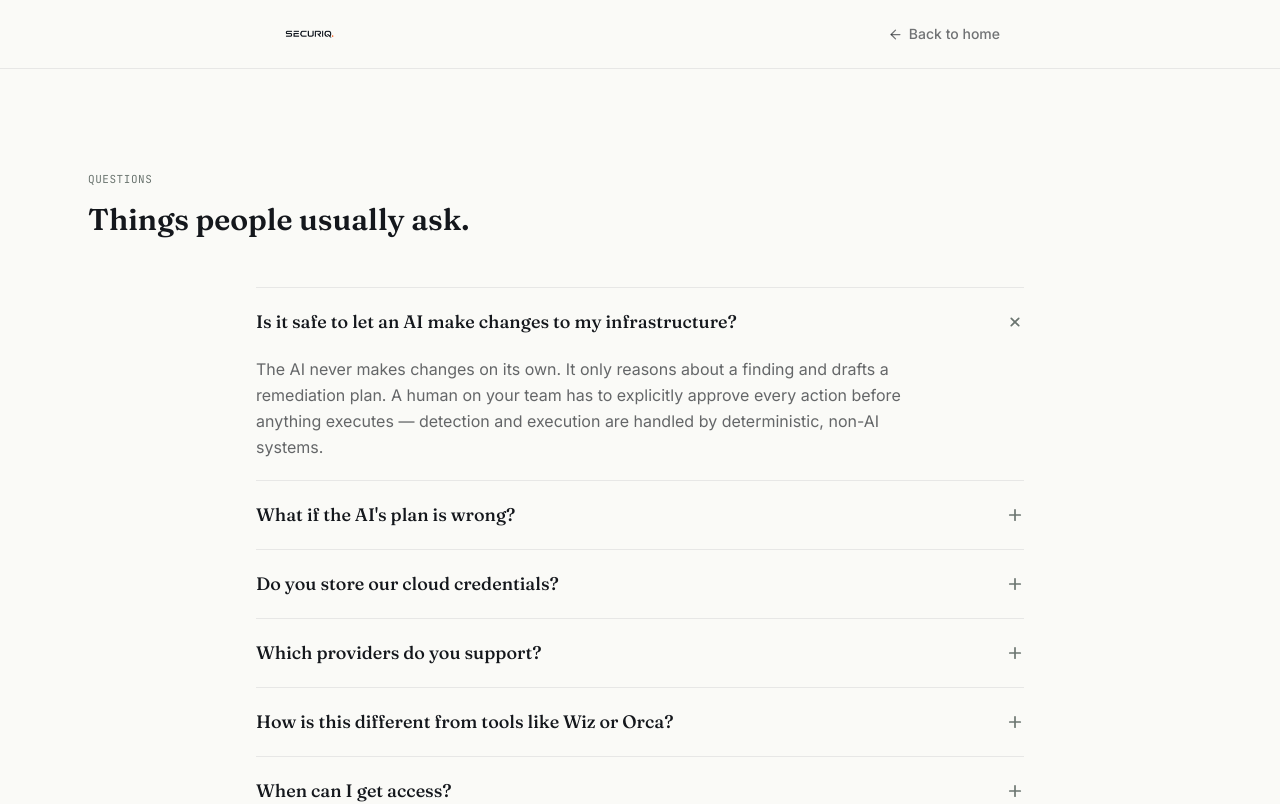
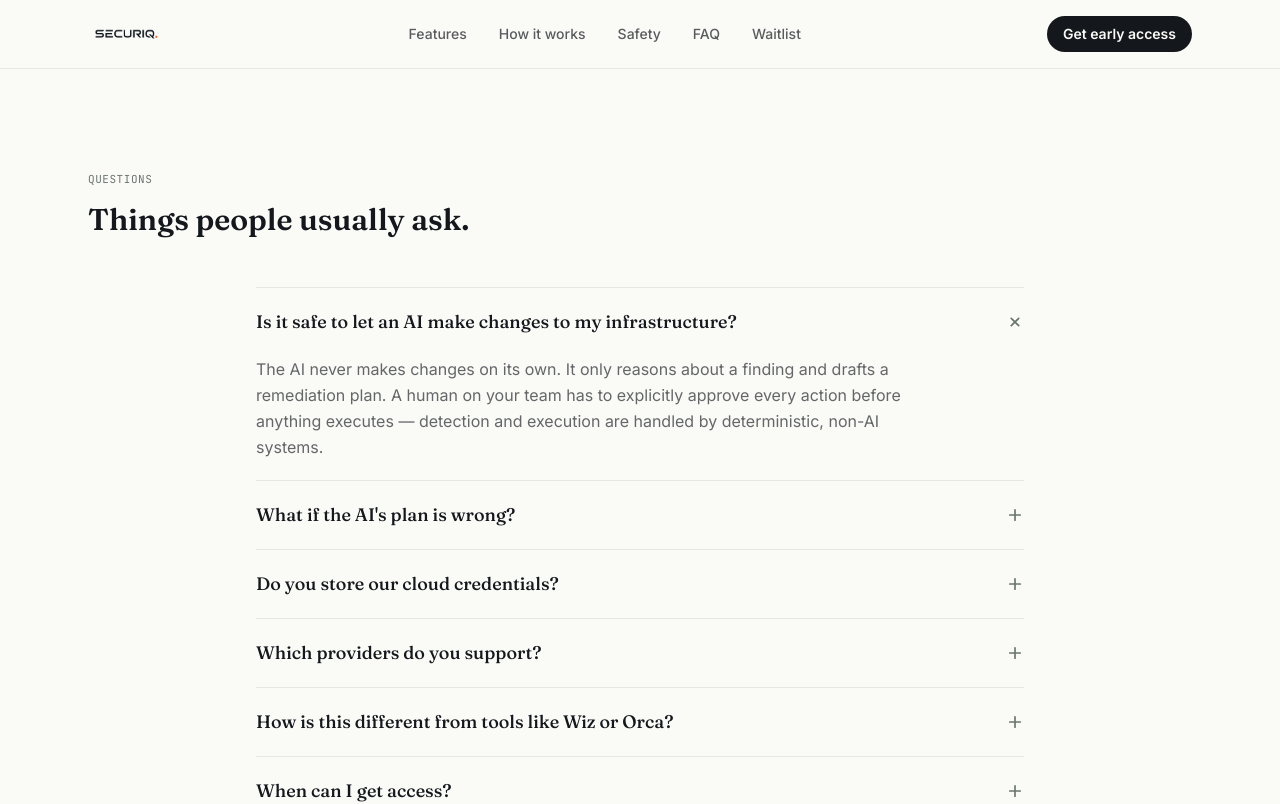
Before and after one commit to erharsh237/securiq, a React (Vite) app: page /faq in a window 1280 px wide. Shown: the top 804 px of the page. Built offline with nearby package versions, Linux system fonts and the light colour scheme.

Commit message:
fixed navbar

```diff
--- a/src/components/Nav.tsx
+++ b/src/components/Nav.tsx
@@ -1,6 +1,14 @@
-import { Link } from "react-router-dom";
+import { Link, useLocation } from "react-router-dom";
 
 export function Nav() {
+  const { pathname } = useLocation();
+  const isHome = pathname === "/";
+
+  // Section anchors only exist on the homepage. From any other page,
+  // prefix the hash with "/" so the link routes back home first,
+  // then jumps to the section once there.
+  const sectionHref = (hash: string) => (isHome ? hash : `/${hash}`);
+
   return (
     <header className="sticky top-0 z-50 border-b border-ink/8 bg-paper/80 backdrop-blur-md">
       <div className="mx-auto flex max-w-6xl items-center justify-between px-6 py-4">
@@ -8,24 +16,24 @@ export function Nav() {
           <img src="/logo.png" alt="Securiq — home" className="h-8 w-auto md:h-9" />
         </Link>
         <nav className="hidden items-center gap-8 text-sm font-medium text-ink/70 md:flex">
-          <a href="#features" className="hover:text-ink">
+          <a href={sectionHref("#features")} className="hover:text-ink">
             Features
           </a>
-          <a href="#how-it-works" className="hover:text-ink">
+          <a href={sectionHref("#how-it-works")} className="hover:text-ink">
             How it works
           </a>
-          <a href="#trust" className="hover:text-ink">
+          <a href={sectionHref("#trust")} className="hover:text-ink">
             Safety
           </a>
           <Link to="/faq" className="hover:text-ink">
             FAQ
           </Link>
-          <a href="#waitlist" className="hover:text-ink">
+          <a href={sectionHref("#waitlist")} className="hover:text-ink">
             Waitlist
           </a>
         </nav>
         <a
-          href="#waitlist"
+          href={sectionHref("#waitlist")}
           className="rounded-full bg-ink px-4 py-2 text-sm font-semibold text-paper transition-colors hover:bg-pine-dark"
         >
           Get early access
--- a/src/pages/AboutPage.tsx
+++ b/src/pages/AboutPage.tsx
@@ -1,27 +1,13 @@
-import { Link } from "react-router-dom";
-import { ArrowLeft } from "lucide-react";
 import { UseCases } from "../components/UseCases";
 import { Roadmap } from "../components/Roadmap";
 import { Team } from "../components/Team";
 import { Footer } from "../components/Footer";
+import { Nav } from "../components/Nav";
 
 export function AboutPage() {
   return (
     <div className="min-h-screen bg-paper">
-      <header className="border-b border-ink/8">
-        <div className="mx-auto flex max-w-3xl items-center justify-between px-6 py-5">
-          <Link to="/" className="flex items-center">
-            <img src="/logo.png" alt="Securiq" loading="lazy" className="h-7 w-auto" />
-          </Link>
-          <Link
-            to="/"
-            className="flex items-center gap-1.5 text-sm font-medium text-ink/60 hover:text-ink"
-          >
-            <ArrowLeft size={15} />
-            Back to home
-          </Link>
-        </div>
-      </header>
+      <Nav />
 
       <main className="mx-auto max-w-3xl px-6 py-16">
         <span className="font-mono text-[11px] uppercase tracking-wider text-muted">
--- a/src/pages/FaqPage.tsx
+++ b/src/pages/FaqPage.tsx
@@ -1,25 +1,11 @@
-import { Link } from "react-router-dom";
-import { ArrowLeft } from "lucide-react";
 import { Faq } from "../components/Faq";
 import { Footer } from "../components/Footer";
+import { Nav } from "../components/Nav";
 
 export function FaqPage() {
   return (
     <div className="min-h-screen bg-paper">
-      <header className="border-b border-ink/8">
-        <div className="mx-auto flex max-w-3xl items-center justify-between px-6 py-5">
-          <Link to="/" className="flex items-center">
-            <img src="/logo.png" alt="Securiq" loading="lazy" className="h-7 w-auto" />
-          </Link>
-          <Link
-            to="/"
-            className="flex items-center gap-1.5 text-sm font-medium text-ink/60 hover:text-ink"
-          >
-            <ArrowLeft size={15} />
-            Back to home
-          </Link>
-        </div>
-      </header>
+      <Nav />
 
       <Faq />
       <Footer />
```
